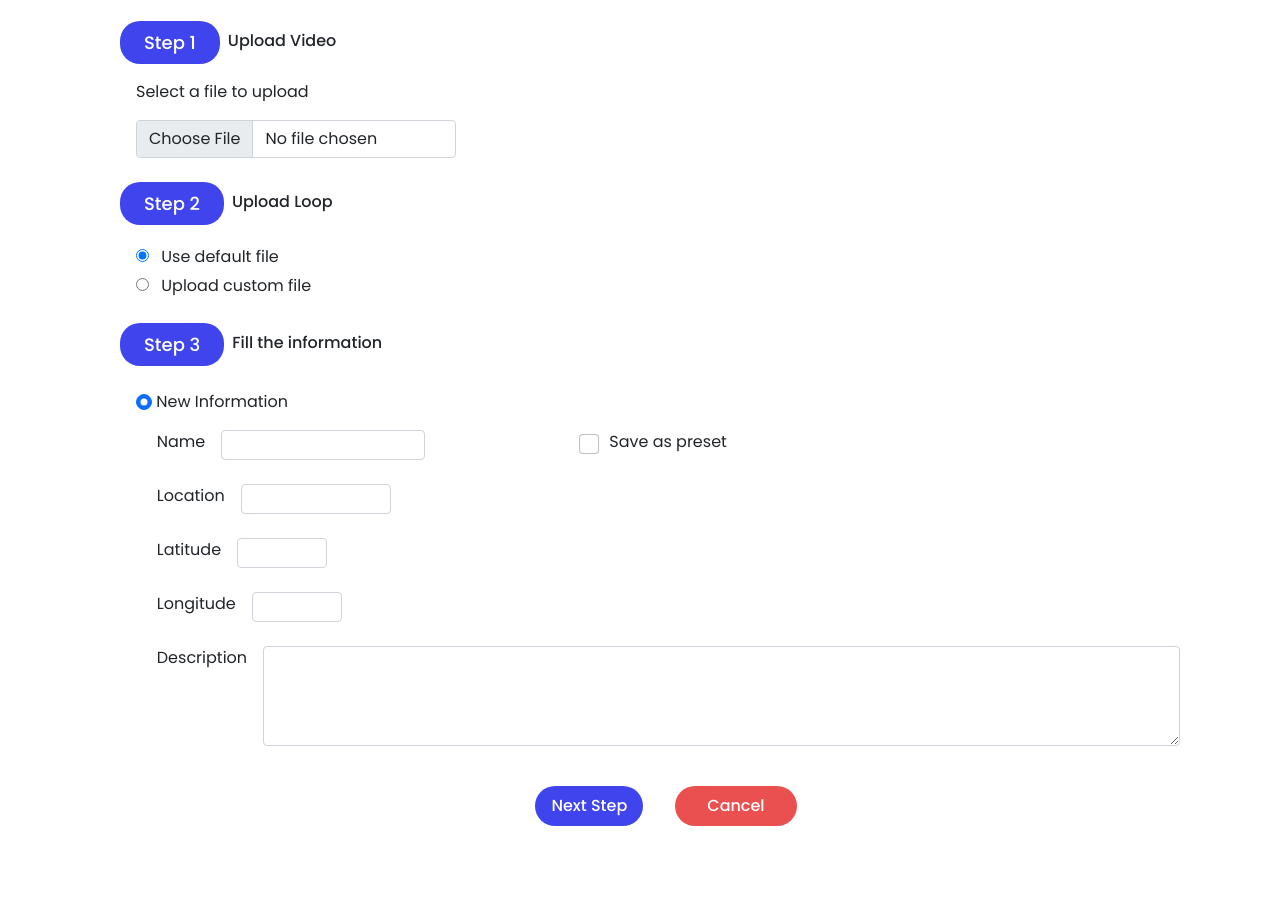
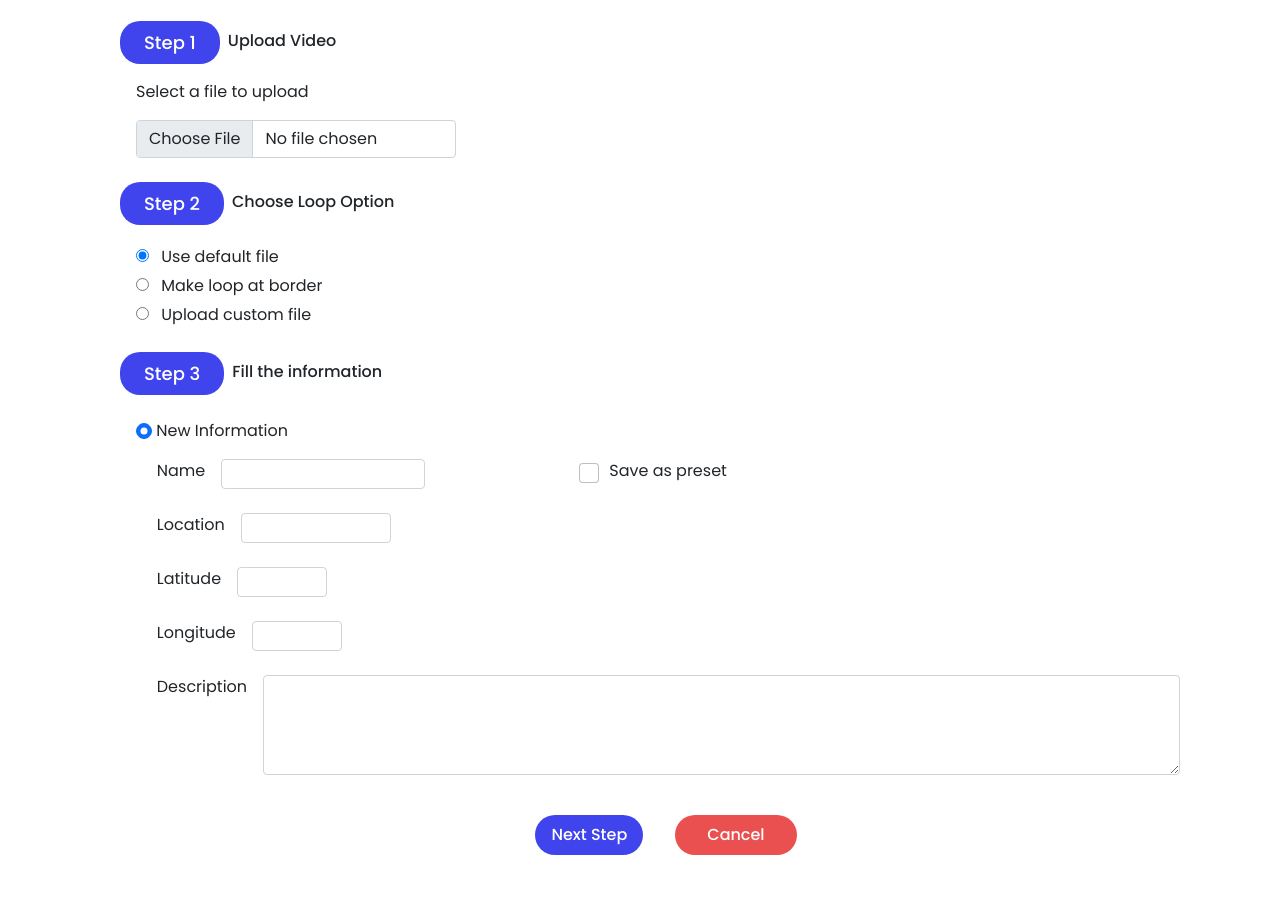
Before and after one commit to 6410685082/CN332_AAA, a Django app: page /create-task/ in a window 1280 px wide. Shown: the part 147-1058 px from the top of the page. Before the commit the page ends 973 px from the top, so only its background shows below. Run offline with Django 4.2, Linux system fonts and the light colour scheme; a user stored in the database is signed in; data comes from the database, SQL or seed files in the repository; both versions use the stored data as it was after the commit; parts of the project's set-up code (start-up, migrations or seed data) failed here and were passed over; some libraries are stand-ins or nearby versions.

Commit message:
add the option to create loops at the video border when creating task

```diff
--- a/SmartTrafficMonitoring/task/loop.py
+++ b/SmartTrafficMonitoring/task/loop.py
@@ -68,6 +68,7 @@ def draw_loop(filename,vdo, path):
 
     return name
 
+# add new loop to existed loop.json file?
 def write_json(filename, name, id, x, y, clock):
     id_f = int(id)
     y_sum = 20*((id_f+1)**2)
--- a/SmartTrafficMonitoring/task/templates/task/create_task.html
+++ b/SmartTrafficMonitoring/task/templates/task/create_task.html
@@ -19,11 +19,15 @@
         <div class="step-2 m-4">
             <div class="d-flex upload-header">
                 <p class="step">Step 2</p>
-                <p class="m-2">Upload Loop</p>
+                <p class="m-2">Choose Loop Option</p>
             </div>
             <div class="mb-3 upload-file">
                 <label>
                     <input type="radio" name="file-choice" value="default" class="m-2" checked> Use default file
+                </label>
+                <br>
+                <label>
+                    <input type="radio" name="file-choice" value="border" class="m-2"> Make loop at border
                 </label>
                 <br>
                 <label>
--- a/SmartTrafficMonitoring/task/views.py
+++ b/SmartTrafficMonitoring/task/views.py
@@ -7,6 +7,7 @@ from django.utils import dateformat
 from . import loop
 import os
 from django.conf import settings
+import cv2
 
 import sys
 sys.path.append("../user")
@@ -56,20 +57,65 @@ def create_task(request):
                 location = task.location
 
             fs = FileSystemStorage()
-            if request.FILES.get('loop'):
-                loop = request.FILES['loop']
-                loop_filename = fs.save(loop.name, loop)
-            else:
+
+            # video stuff
+            input_vdo = request.FILES['input_vdo']
+            input_vdo_filename = fs.save(input_vdo.name, input_vdo)
+            uploaded_input_vdo_url = fs.url(input_vdo_filename) # = task.input_vdo
+
+            # loop stuff
+            file_choice = request.POST.get('file-choice')
+            # if request.FILES.get('loop'):
+            if file_choice == "custom" :
+                # custom loop
+                loop_file = request.FILES['loop']
+                loop_filename = fs.save(loop_file.name, loop_file)
+            # else:
+            elif file_choice == "default" :
+                # default loop
                 default_path = os.path.join(settings.BASE_DIR, 'loop.json')
                 media_file_path = os.path.join(settings.MEDIA_ROOT, 'loop.json')
-                with open(default_path, 'rb') as f:
+                with open(default_path, 'rb') as f: #rb = read & binary
+                    loop_filename = fs.save(media_file_path, f)
+            elif file_choice == "border" :
+                pass
+                # get video
+                video_path = os.path.join(settings.MEDIA_ROOT, str(uploaded_input_vdo_url).split("/")[-1])
+                video = cv2.VideoCapture(video_path)
+                # get video width&length
+                height = video.get(cv2.CAP_PROP_FRAME_HEIGHT)
+                width = video.get(cv2.CAP_PROP_FRAME_WIDTH)
+                #print(height, width) it work!!! woo!!!
+
+                # make 4 loops, each at video border
+                # check how they did it in custom_loop?
+                # try using loop.write_json(loop_path,name,loop_id,x,y,clock)
+                # need loop_path = os.path.join(settings.MEDIA_ROOT, str(task.loop).split("/")[-1])
+                # need task.loop = uploaded_loop_url = fs.url(loop_filename)
+
+                # try use default, clear its loops, then add new loops?
+                default_path = os.path.join(settings.BASE_DIR, 'loop.json')
+                media_file_path = os.path.join(settings.MEDIA_ROOT, 'loop.json')
+                with open(default_path, 'rb') as f: #rb = read & binary
                     loop_filename = fs.save(media_file_path, f)
 
+                loop_path = os.path.join(settings.MEDIA_ROOT, str(fs.url(loop_filename)).split("/")[-1]) #used as filename?
+
+                loop.clear_loop(loop_path)
+
+                h = height
+                w = width
+                l = 10 # loop width?
+                loop.write_json(loop_path,"loop0","0",[0, l, l, 0],[0, l, h-l, h],"clockwise")
+                loop.write_json(loop_path,"loop1","1",[0, l, w-l, w],[0, l, l, 0],"clockwise")
+                loop.write_json(loop_path,"loop2","2",[w, w-l, w-l, w],[0, l, h-l, h],"clockwise")
+                loop.write_json(loop_path,"loop3","3",[0, l, w-l, w],[h, h-l, h-l, h],"clockwise")
+
+
+                #at the end, need to have "loop_filename = fs.save(something)"
+            # maybe make an option to make border loop here?
+
             uploaded_loop_url = fs.url(loop_filename)
-
-            input_vdo = request.FILES['input_vdo']
-            input_vdo_filename = fs.save(input_vdo.name, input_vdo)
-            uploaded_input_vdo_url = fs.url(input_vdo_filename)
 
             note = request.POST.get('note', None)
             preset = request.POST.get('preset', False)
@@ -276,7 +322,7 @@ def search_task(request):
 @login_required(login_url='/user/login')
 def custom_loop(request,task_id):
     task = Task.objects.get(pk = task_id)
-    video = os.path.join(settings.MEDIA_ROOT, str(task.input_vdo).split("/")[-1])
+    video = os.path.join(settings.MEDIA_ROOT, str(task.input_vdo).split("/")[-1]) # path of video?
     loop_path = os.path.join(settings.MEDIA_ROOT, str(task.loop).split("/")[-1])
     frame_path = os.path.join(settings.MEDIA_ROOT, "capture")
     isExist = os.path.exists(frame_path)
```
Also changed, not shown: SmartTrafficMonitoring/drone/templates/drone/map.html (+16 -16 lines), SmartTrafficMonitoring/db.sqlite3.
